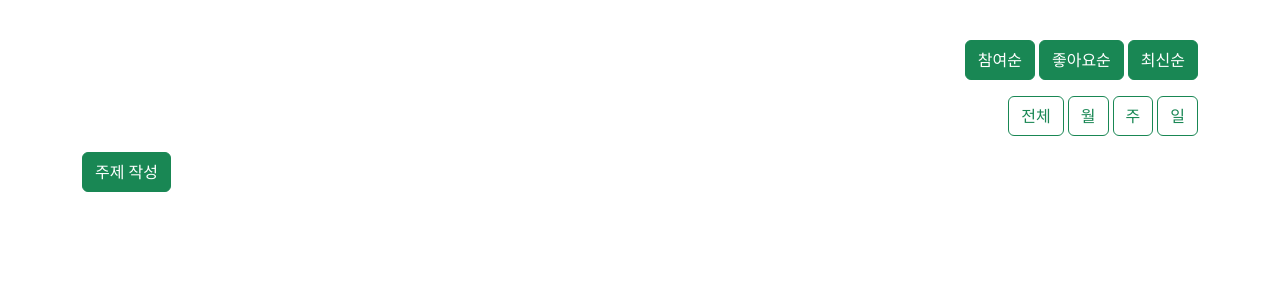
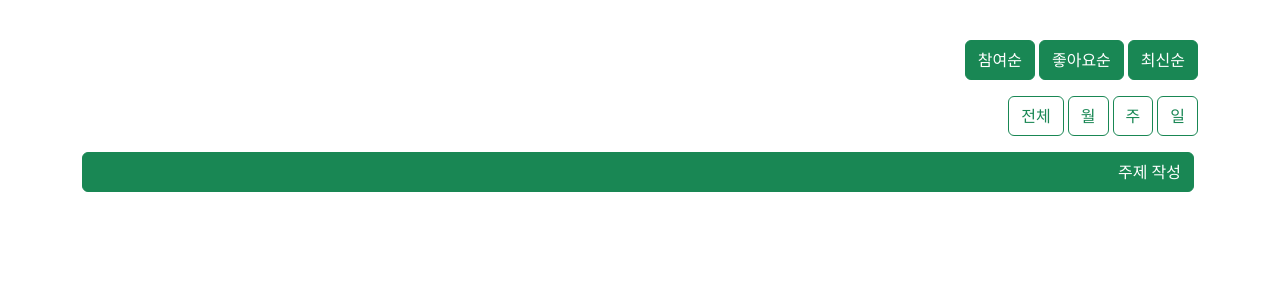
Before and after one commit to arrmadillo/django-balance_game, a Django app: page /posts/ in a window 1280 px wide. Shown: the part 75-375 px from the top of the page. Run offline with Django 3.2, Linux system fonts and the light colour scheme; data that the repository does not hold is empty; some web fonts are replaced.

Commit message:
css 구현중3

```diff
--- a/posts/templates/posts/index.html
+++ b/posts/templates/posts/index.html
@@ -70,7 +70,7 @@
        </form>
      </div>
     </div>
-    <a href="{% url 'posts:create' %}" class="mt-3 btn btn-success me-1 pt-2">주제 작성</a>
+    <a href="{% url 'posts:create' %}" class="mt-3 btn btn-success me-1 pt-2 d-flex justify-content-end">주제 작성</a>
   </div>
 
   {% comment %} 카드 {% endcomment %}
```
